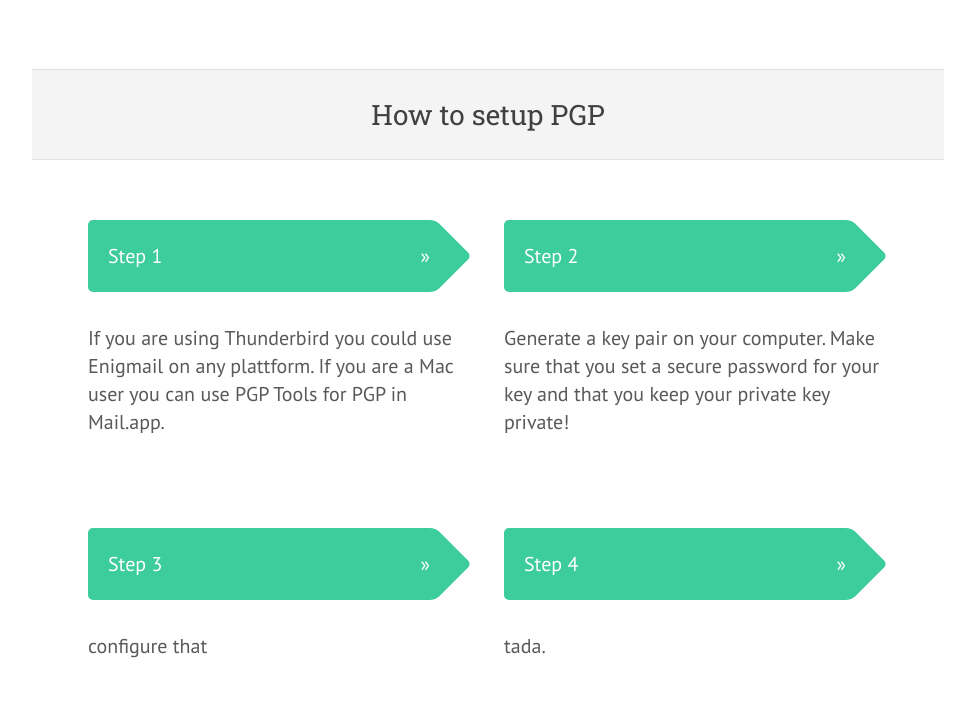
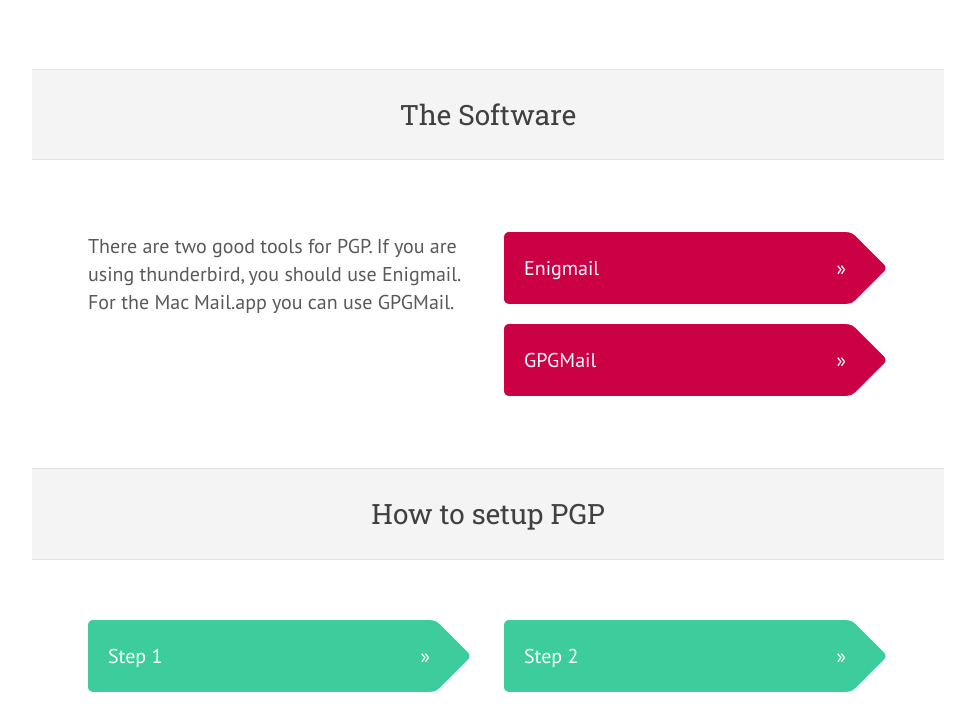
Before and after one commit to IamFirestarter/dontspyme, a plain HTML site: page index.html in a window 1280 px wide. Shown: the part 2664-3385 px from the top of the page, without its empty margins (152-1127 px from the left). Drawn offline with Linux system fonts and the light colour scheme.

Commit message:
coooontent

```diff
--- a/index.html
+++ b/index.html
@@ -84,6 +84,19 @@
 						<div class="divider"></div>
 					</article>
 					<header class="header">
+						<h3 class="title">The Software</h3>
+					</header>
+					<article class="article">
+						<div class="two-columns-one">
+							<p>There are two good tools for PGP. If you are using thunderbird, you should use Enigmail. For the Mac Mail.app you can use GPGMail.</p>
+						</div>
+						<div class="two-columns-one last">
+							<p><a class="button arrow" href="https://www.enigmail.net/download/" title="Enigmail">Enigmail</a><a class="button arrow" href="https://gpgtools.org/" title="GPGMail">GPGMail</a></p>
+						</div>
+						<div class="divider"></div>
+					</article>
+
+					<header class="header">
 						<h3 class="title">How to setup PGP</h3>
 					</header>
 					<article class="article">
@@ -147,7 +160,7 @@
 					</article>
 
 					<header class="header">
-						<h3 class="title">What to do for Jabber & OTR</h3>
+						<h3 class="title">What to setup OTR</h3>
 					</header>
 					<article class="article">
 						<div class="three-columns-one">
```
